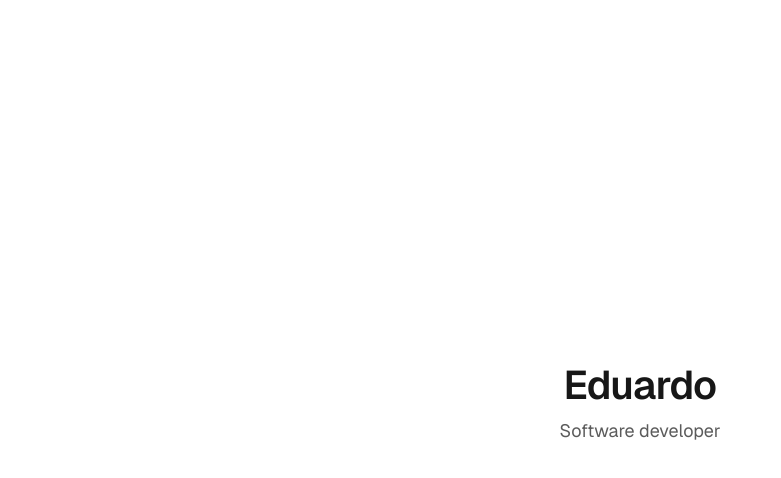
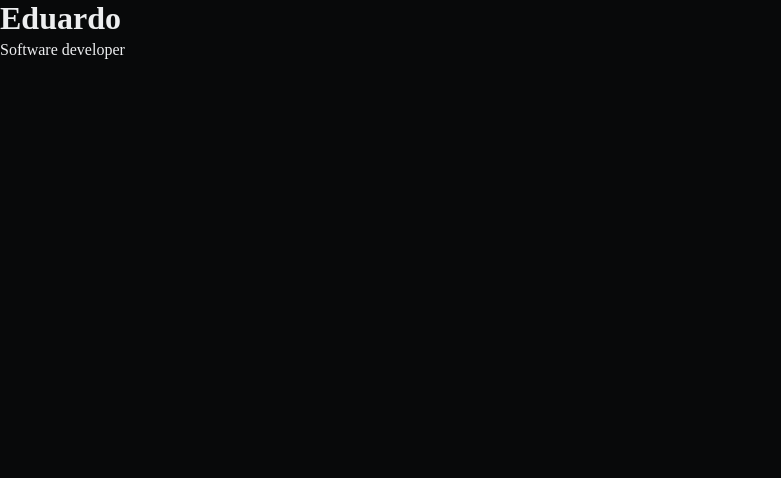
Before and after one commit to EduardoSCosta/portfolio, a Next.js app: page / in a window 1280 px wide. Shown: the top 478 px of the page, without its empty margins (0-781 px from the left). Built offline with nearby package versions, Linux system fonts and the light colour scheme.

Commit message:
Update global styles

```diff
--- a/src/app/globals.css
+++ b/src/app/globals.css
@@ -1,40 +1,99 @@
 :root {
-  --background: #ffffff;
-  --foreground: #171717;
+  --bg: #08090a;
+  --bg-raised: #0e0f11;
+  --surface: #101113;
+  --surface-hover: #16181b;
+
+  --border: #1f2124;
+  --border-strong: #2a2d31;
+
+  --text: #edeef0;
+  --text-secondary: #9ca1aa;
+  --text-muted: #8a8f98;
+
+  --accent: #c2410c;
+  --accent-hover: #ad390a;
+  --accent-active: #8f2f08;
+  --accent-text: #e8834a;
+  --accent-fg: #ffffff;
+
+  --success: #3dd68c;
+  --danger: #f2555a;
+
+  --radius-sm: 6px;
+  --radius: 8px;
+  --radius-lg: 12px;
+
+  --header-h: 60px;
+
+  --shadow-card:
+    0 1px 2px rgba(0, 0, 0, 0.5), 0 18px 40px -24px rgba(0, 0, 0, 0.9);
+
+  --ease-out: cubic-bezier(0.16, 1, 0.3, 1);
+
+  --font-sans:
+    var(--font-geist-sans), ui-sans-serif, system-ui, -apple-system, "Segoe UI",
+    Roboto, sans-serif;
+  --font-mono:
+    var(--font-geist-mono), ui-monospace, SFMono-Regular, Menlo, monospace;
 }
 
-@media (prefers-color-scheme: dark) {
-  :root {
-    --background: #0a0a0a;
-    --foreground: #ededed;
+*,
+*::before,
+*::after {
+  box-sizing: border-box;
+}
+
+* {
+  margin: 0;
+}
+
+html {
+  -webkit-text-size-adjust: 100%;
+  scroll-padding-top: var(--header-h);
+}
+
+@media (prefers-reduced-motion: no-preference) {
+  html {
+    scroll-behavior: smooth;
   }
 }
 
-html {
-  height: 100%;
+body {
+  background-color: var(--bg);
+  color: var(--text);
+  font-family: var(--font-sans);
+  font-size: 1rem;
+  line-height: 1.6;
+  -webkit-font-smoothing: antialiased;
+  text-rendering: optimizeLegibility;
+  font-synthesis-weight: none;
 }
 
-html,
-body {
-  max-width: 100vw;
-  overflow-x: hidden;
+h1,
+h2,
+h3,
+h4 {
+  font-weight: 600;
+  line-height: 1.15;
+  text-wrap: balance;
 }
 
-body {
-  min-height: 100%;
-  display: flex;
-  flex-direction: column;
-  color: var(--foreground);
-  background: var(--background);
-  font-family: var(--font-geist-sans), system-ui, sans-serif;
-  -webkit-font-smoothing: antialiased;
-  -moz-osx-font-smoothing: grayscale;
+p {
+  text-wrap: pretty;
 }
 
-* {
-  box-sizing: border-box;
-  padding: 0;
-  margin: 0;
+img,
+svg {
+  display: block;
+  max-width: 100%;
+}
+
+input,
+textarea,
+button {
+  font: inherit;
+  color: inherit;
 }
 
 a {
@@ -42,30 +101,17 @@ a {
   text-decoration: none;
 }
 
-@media (prefers-color-scheme: dark) {
-  html {
-    color-scheme: dark;
-  }
+:focus-visible {
+  outline: 2px solid var(--accent-text);
+  outline-offset: 2px;
+  border-radius: 4px;
 }
 
-.hero {
-  flex: 1;
-  display: flex;
-  flex-direction: column;
-  align-items: center;
-  justify-content: center;
-  gap: 0.5rem;
-  padding: 2rem;
-  text-align: center;
+::selection {
+  background-color: color-mix(in oklab, var(--accent) 55%, transparent);
+  color: #fff;
 }
 
-.hero__name {
-  font-size: 2.5rem;
-  font-weight: 600;
-  letter-spacing: -0.02em;
+::placeholder {
+  color: var(--text-muted);
 }
-
-.hero__tagline {
-  font-size: 1.125rem;
-  opacity: 0.7;
-}
```
